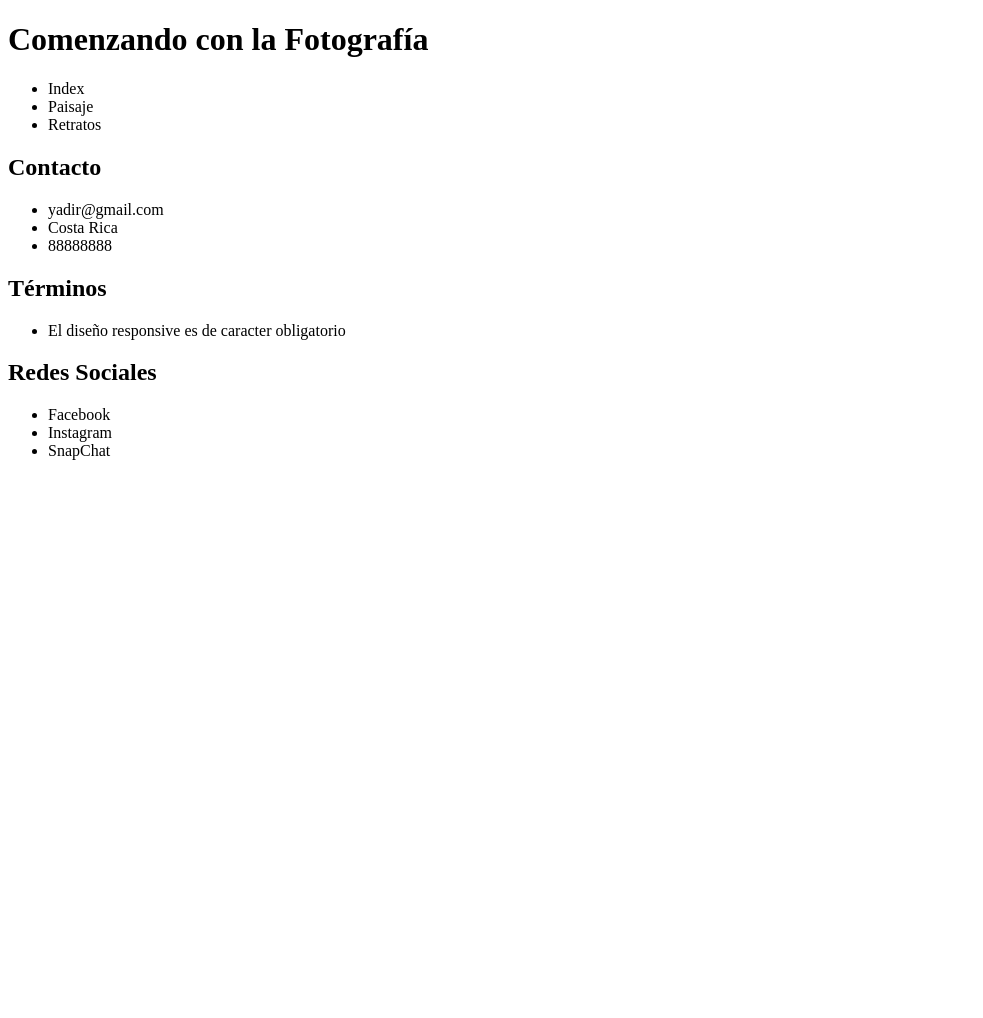
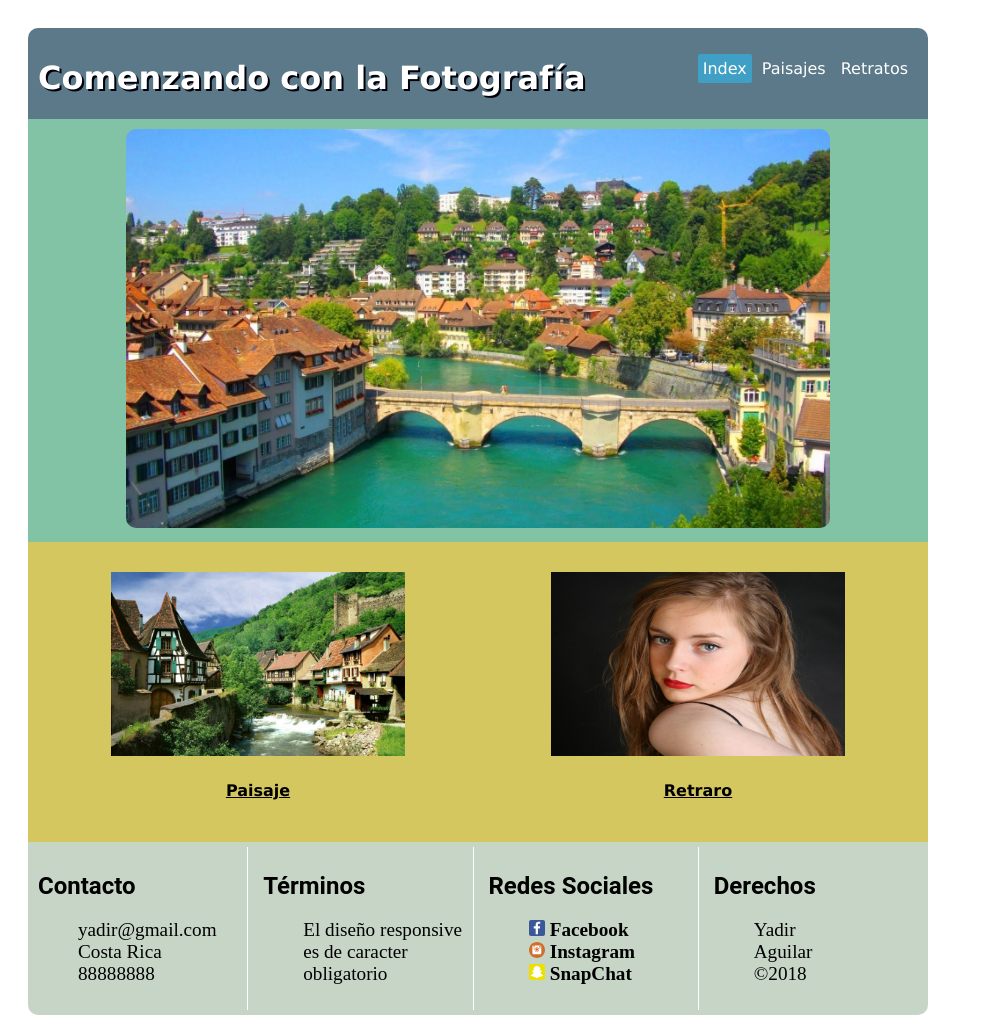
Before and after one commit to yadir97/Examen_Final_CSS_WebResponsive, a plain HTML site: page index.htm in a window 1280 px wide. Shown: the whole page, without its empty margins (0-983 px from the left). Before the commit the page ends 800 px from the top, so only its background shows below. Drawn offline with Linux system fonts and the light colour scheme; a web font is replaced by a local one.

Commit message:
Pagina Index
Se concluye con la elaboracion de la página index

```diff
--- a/css/style.css
+++ b/css/style.css
@@ -0,0 +1,219 @@
+body{
+  padding: 20px;
+  font-family: verdana;
+}
+
+header{
+  width: 100%;
+  overflow: hidden;
+  background-color: #5b7989;
+  border-radius: 10px 10px 0px 0px;
+  animation: header_animation 1.5s;
+  animation-fill-mode: forwards;
+}
+header div{
+  padding: 10px;
+}
+header h1{
+  float: left;
+  color: white;
+  text-shadow: 2px 2px  #02010a;
+
+}
+header nav{
+  float: right;
+}
+
+header nav ul li{
+  margin-right: 5px;
+  display: block;
+  float:left;
+  border-radius:2px;
+  padding: 5px;
+  transition-property: background-color;
+  transition-duration: 0.3s;
+}
+
+nav ul li:nth-child(1){
+  background-color:   #409FC5;
+}
+
+a{
+  color: white;
+  text-decoration: none;
+}
+footer{
+  width:100%;
+}
+
+#main{
+  max-width: 900px;
+}
+.contenedor{
+  width: 100%;
+  display: flex;
+  flex-direction: column;
+}
+#sub_contenido-1{
+  background-color: #82c3a6;
+  text-align: center;
+  padding: 10px;
+  overflow: hidden;
+
+}
+#sub_contenido-1 img{
+  width: 80%;
+  border-radius: 10px;
+  animation: view_img_prin 2s;
+  animation-fill-mode: forwards;
+  position: relative;
+  left: 0px;
+  opacity: 0;
+}
+
+#sub_contenido-2{
+  padding: 10px;
+  background-color: #d5c75f;
+  border: 1px ;
+}
+#sub_contenido-2>div{
+  display: flex;
+  flex-direction: row;
+  justify-content: space-around;
+}
+#img_secundaria-1 ,
+#img_secundaria-2 {
+  text-align: center;
+  width: 50%;
+  margin: 5px;
+  padding: 5px 5px;
+
+
+}
+
+#img_secundaria-1 img,
+#img_secundaria-2 img{
+  width: 70%;
+  margin-top: 10px;
+  transition-property: transform;
+  transition-duration: 1s;
+}
+                  /*Footer*/
+.footer_contenedor{
+  width: 100%;
+  display: flex;
+  flex-direction: row;
+  border-radius: 0px 0px 10px 10px;
+  background-color: #C6d5c5;
+  font-family: roboto;
+
+}
+.footer_contenedor>div{
+  width: 25%;
+  padding: 5px;
+  margin: 5px;
+  border-right: 1px solid white;
+  transition-property: background-color,border-radius;
+  transition-duration: 0.5s;
+
+}
+.footer_contenedor>div:last-child{
+  border-right: 0px
+}
+.footer_contenedor>div>h2{
+  text-align: left;
+}
+.footer_contenedor>div>ul>li{
+  list-style: none;
+  font-size: 1.2em;
+  font-family: Gamja Flower;
+  text-align: left;
+  padding: opx;
+
+}
+
+.f_col_redes img{
+  width: 10%;
+  margin: 0px;
+}
+
+
+
+
+                    /*Pseudo-clase hover*/
+nav ul li:hover{
+  background-color: #409FC5;
+}
+#img_secundaria-1>img:hover{
+  transform: rotate(10deg);
+  border:2px;
+  box-shadow:2px 2px #82c3a6;
+}
+#img_secundaria-2>img:hover{
+  transform:translate(20px, -5px);
+  border:2px;
+  box-shadow: 2px 2px  #82c3a6 ;
+}
+.footer_contenedor>div:hover{
+  background-color: #AEB6B9;
+  border-radius: 5px;
+}
+/*Fin de la Pseudo-clase hover*/
+
+/*@keyframes*/
+@-webkit-keyframes view_img_prin{
+  0%{
+
+
+    opacity: 0;
+    top:-600px;
+  }
+  100%{
+
+    opacity: 1;
+    top:0px;
+  }
+}
+@-webkit-keyframes header_animation{
+  0%{
+    margin-top: 150%;
+  }
+  60%{
+    margin-top: -5%;
+  }
+  100%{
+    margin-top: 0%;
+  }
+}
+/**/
+
+/*Media Querie*/
+@media all and (max-width:900px) {
+  #main{
+    width:100%;
+  }
+  header div{
+    display: flex;
+    flex-direction: column;
+    text-align: center;
+
+  }
+  #sub_contenido-2>div{
+    flex-direction: column;
+  }
+  #img_secundaria-1,
+  #img_secundaria-2{
+    width: 100%;
+  }
+  .footer_contenedor{
+    flex-direction: column;
+  }
+  .footer_contenedor>div{
+    width: 90%;
+    border-right: 0px;
+    border-bottom: 1px solid white;
+
+  }
+
+
+}
--- a/index.htm
+++ b/index.htm
@@ -6,42 +6,48 @@
     <meta name="author" content="Yadir Aguilar">
     <meta name="description" content="Galeria de fotos">
     <title>Galeria</title>
+    <link href="https://fonts.googleapis.com/css?family=Gamja+Flower" rel="stylesheet">
+    <link rel="stylesheet" href="css/style.css">
   </head>
   <body>
+    <div id="main">
       <header>
+        <div>
           <h1>Comenzando con la Fotografía</h1>
           <nav>
             <ul>
-          <li>Index</li>
-          <li>Paisaje</li>
-          <li>Retratos</li>
+              <li><a href="#">Index</a></li>
+              <li><a href="#">Paisajes</a></li>
+              <li><a href="#">Retratos</a></li>
             </ul>
           </nav>
+        </div>
       </header>
+
   <!--Fin del header-->
+
+  <!--Contenido-->
       <div class="contenedor">
-        <div id="contenido-1"class="">
-          <div class="">
-
+          <div id="sub_contenido-1"class="">
+              <img src="img/principal.jpg" alt="">
           </div>
+          <div id="sub_contenido-2">
+            <div>
+                  <div id="img_secundaria-1">
+                      <img src="img/secundaria_1.jpg" alt="">
+                      <h4 style="text-decoration:underline;">Paisaje</h4>
                   </div>
-
-        <div class="contenido-2">
-          <div class="sub_contenido-2">
-            <div class="sencundaria_1">
-
-            </div>
-            <div class="secundaria_2">
-
+                  <div id="img_secundaria-2">
+                      <img src="img/retrato.jpg" alt="">
+                      <h4 style="text-decoration:underline;">Retraro</h4>
                   </div>
             </div>
           </div>
       </div>
+  <!--Fin del Contenido-->
 
-
-<!--Fin del contenido-->
       <footer>
-      <div class="">
+        <div class="footer_contenedor">
           <div class="f_col_contact">
             <h2>Contacto</h2>
             <ul>
@@ -60,16 +66,21 @@
           <div class="f_col_redes">
             <h2>Redes Sociales</h2>
             <ul>
-            <li><img></img>Facebook</li>
-            <li><img></img>Instagram</li>
-            <li><img></img>SnapChat</li>
+              <li><img src="img/icons/facebook.svg"></img><strong> Facebook</strong></li>
+              <li><img src="img/icons/instagram.svg"></img><strong> Instagram</strong></li>
+              <li><img src="img/icons/snapchat.svg"></img><strong> SnapChat</strong></li>
             </ul>
           </div>
-        <div class="Fcol_4">
-
+          <div class="f_col_derechos">
+            <h2>Derechos</h2>
+            <ul>
+              <li>Yadir</li>
+              <li>Aguilar</li>
+              <li>©2018</li>
+            </ul>
           </div>
         </div>
       </footer>
-
+    </div>
   </body>
 </html>
```
Also changed, not shown: img/icons/facebook.svg (added), img/icons/instagram.svg (added), img/icons/snapchat.svg (added), img/principal.jpg (added), img/principal.svg (deleted), img/retrato.jpg (added), img/secundaria_1.jpg (added), img/secundaria_1.svg (deleted), img/secundaria_2.jpg (added), img/secundaria_2.svg (deleted). Lines whose indentation alone changed are shown as unchanged.
